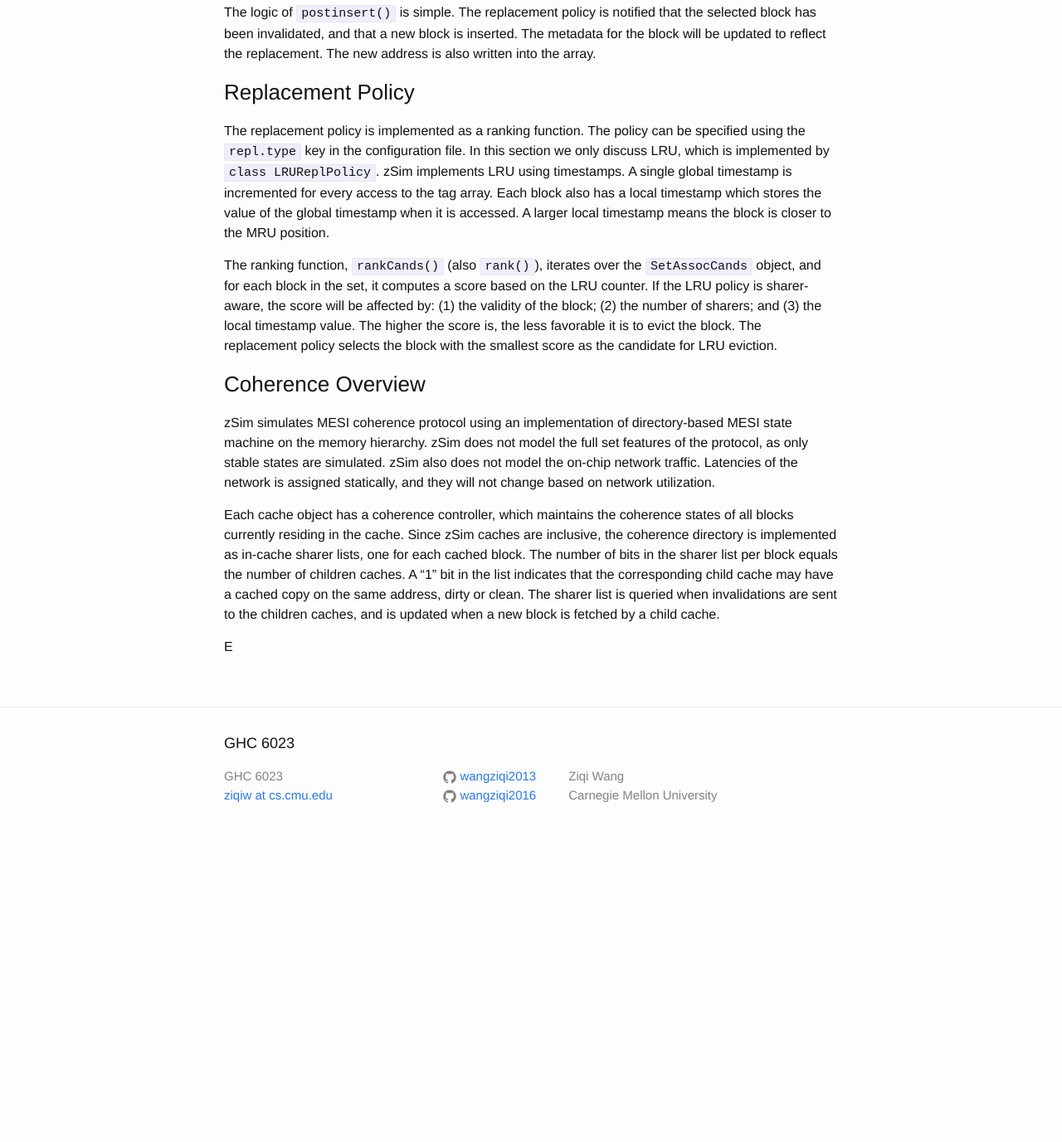
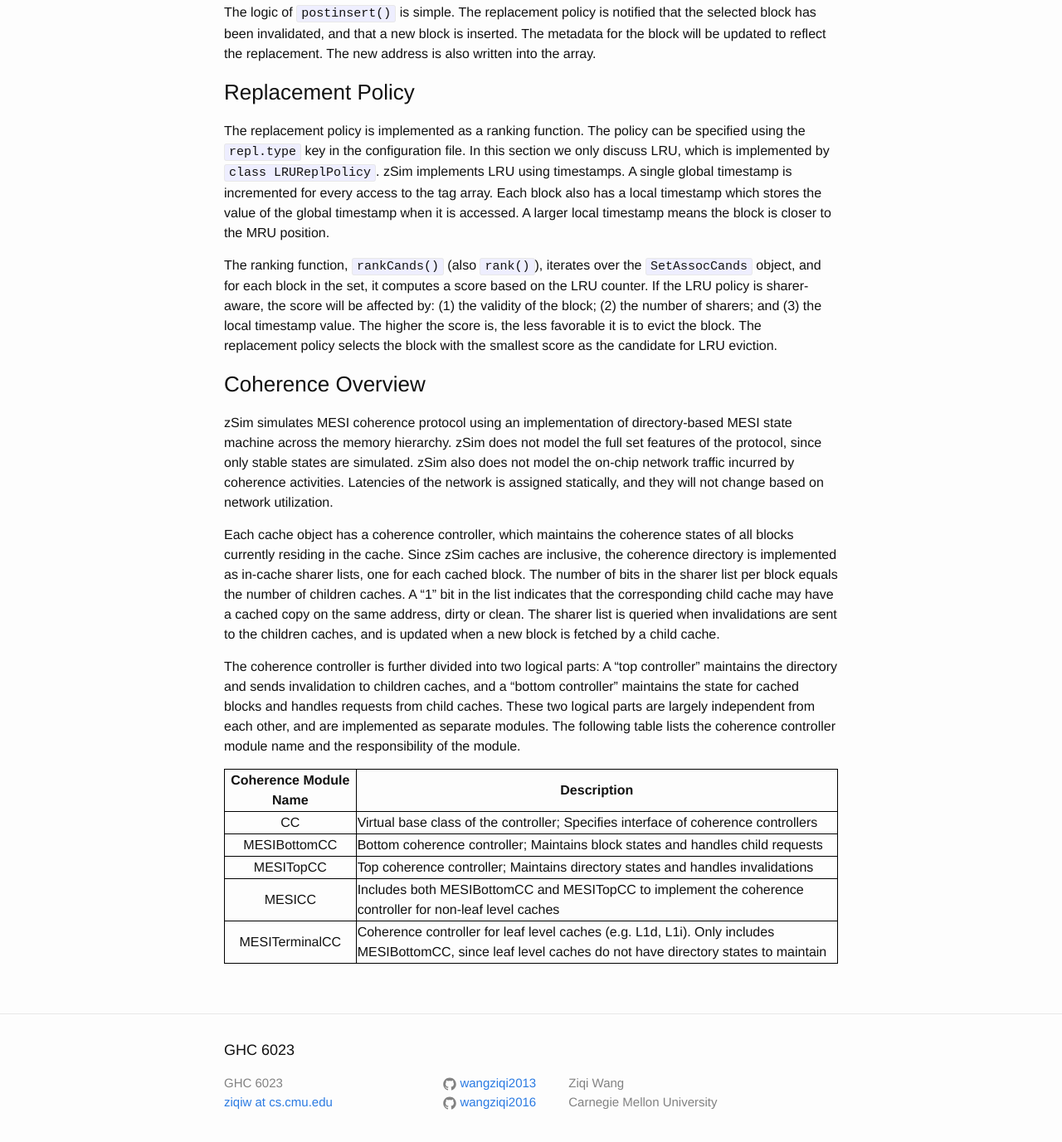
Before and after one commit to wangziqi2013/wangziqi2013.github.io, a Jekyll site: the page built from _posts/2019-12-24-understand-zsim-cc-sim.markdown, in a window 1280 px wide and 1400 px high, scrolled down 6053 px. Shown: the top 1377 px of the window at 83% size. Built offline with Jekyll 4.4.1, drawn with Linux system fonts in a browser that asks for light colours; before the commit the page ends 7083 px from its top, so only the background shows below that.

Commit message:
Adding table

```diff
--- a/_posts/2019-12-24-understand-zsim-cc-sim.markdown
+++ b/_posts/2019-12-24-understand-zsim-cc-sim.markdown
@@ -243,13 +243,26 @@ for LRU eviction.
 
 ### Coherence Overview
 
-zSim simulates MESI coherence protocol using an implementation of directory-based MESI state machine on the memory hierarchy.
-zSim does not model the full set features of the protocol, as only stable states are simulated. zSim also does not model the
-on-chip network traffic. Latencies of the network is assigned statically, and they will not change based on network utilization.
+zSim simulates MESI coherence protocol using an implementation of directory-based MESI state machine across the memory hierarchy.
+zSim does not model the full set features of the protocol, since only stable states are simulated. zSim also does not model the
+on-chip network traffic incurred by coherence activities. Latencies of the network is assigned statically, and they will
+not change based on network utilization.
 
 Each cache object has a coherence controller, which maintains the coherence states of all blocks currently residing in the
 cache. Since zSim caches are inclusive, the coherence directory is implemented as in-cache sharer lists, one for each cached
 block. The number of bits in the sharer list per block equals the number of children caches. A "1" bit in the list indicates
 that the corresponding child cache may have a cached copy on the same address, dirty or clean. The sharer list is queried when invalidations are sent to the children caches, and is updated when a new block is fetched by a child cache.
 
-E
+The coherence controller is further divided into two logical parts: A "top controller" maintains the directory and sends
+invalidation to children caches, and a "bottom controller" maintains the state for cached blocks and handles requests from
+child caches. These two logical parts are largely independent from each other, and are implemented as separate modules.
+The following table lists the coherence controller module name and the responsibility of the module.
+
+| Coherence Module Name | Description |
+|:--------------:|-----------|
+| CC | Virtual base class of the controller; Specifies interface of coherence controllers |
+| MESIBottomCC | Bottom coherence controller; Maintains block states and handles child requests |
+| MESITopCC | Top coherence controller; Maintains directory states and handles invalidations |
+| MESICC | Includes both MESIBottomCC and MESITopCC to implement the coherence controller for non-leaf level caches |
+| MESITerminalCC | Coherence controller for leaf level caches (e.g. L1d, L1i). Only includes MESIBottomCC, since leaf level caches do not have directory states to maintain |
+{:.mbtablestyle}
```
